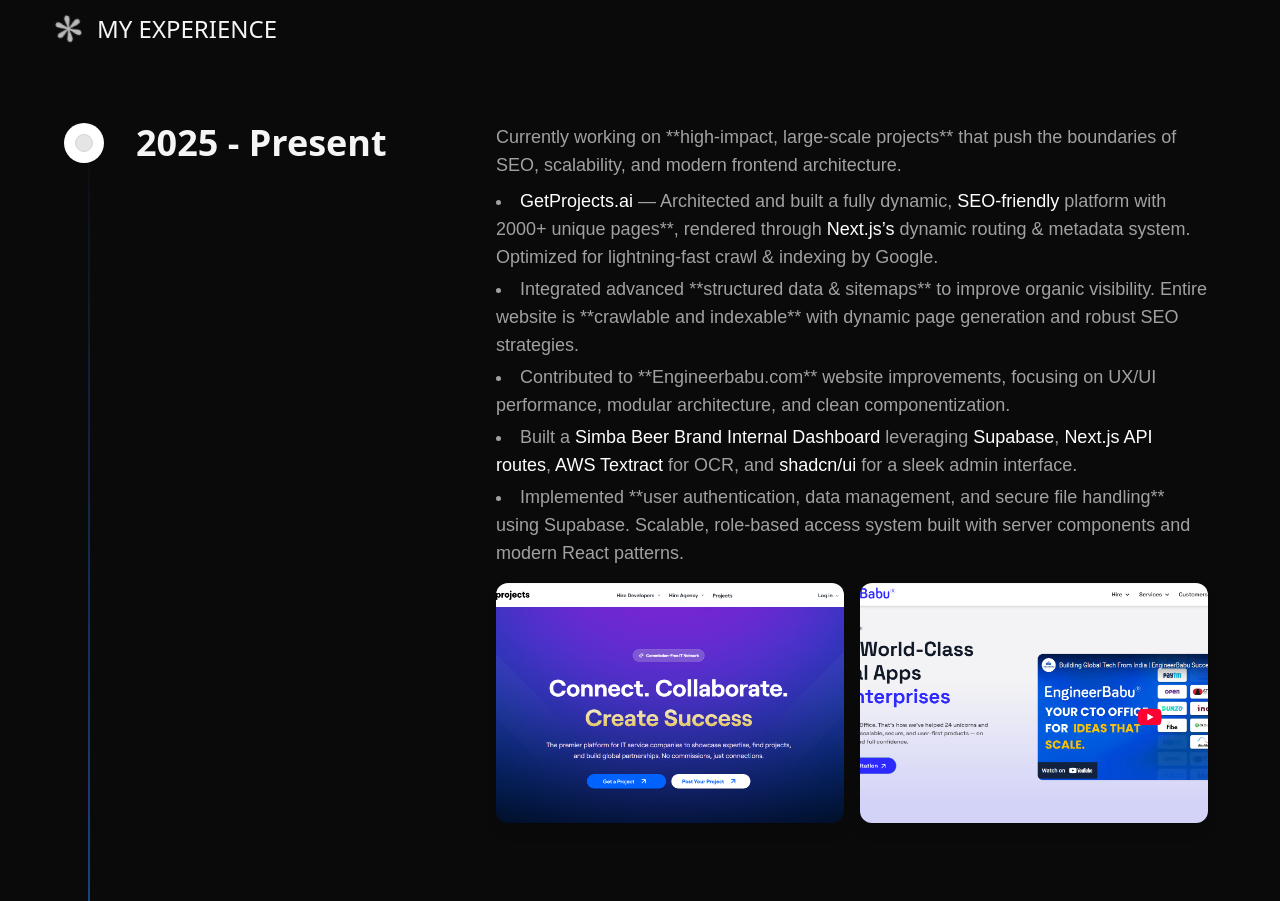
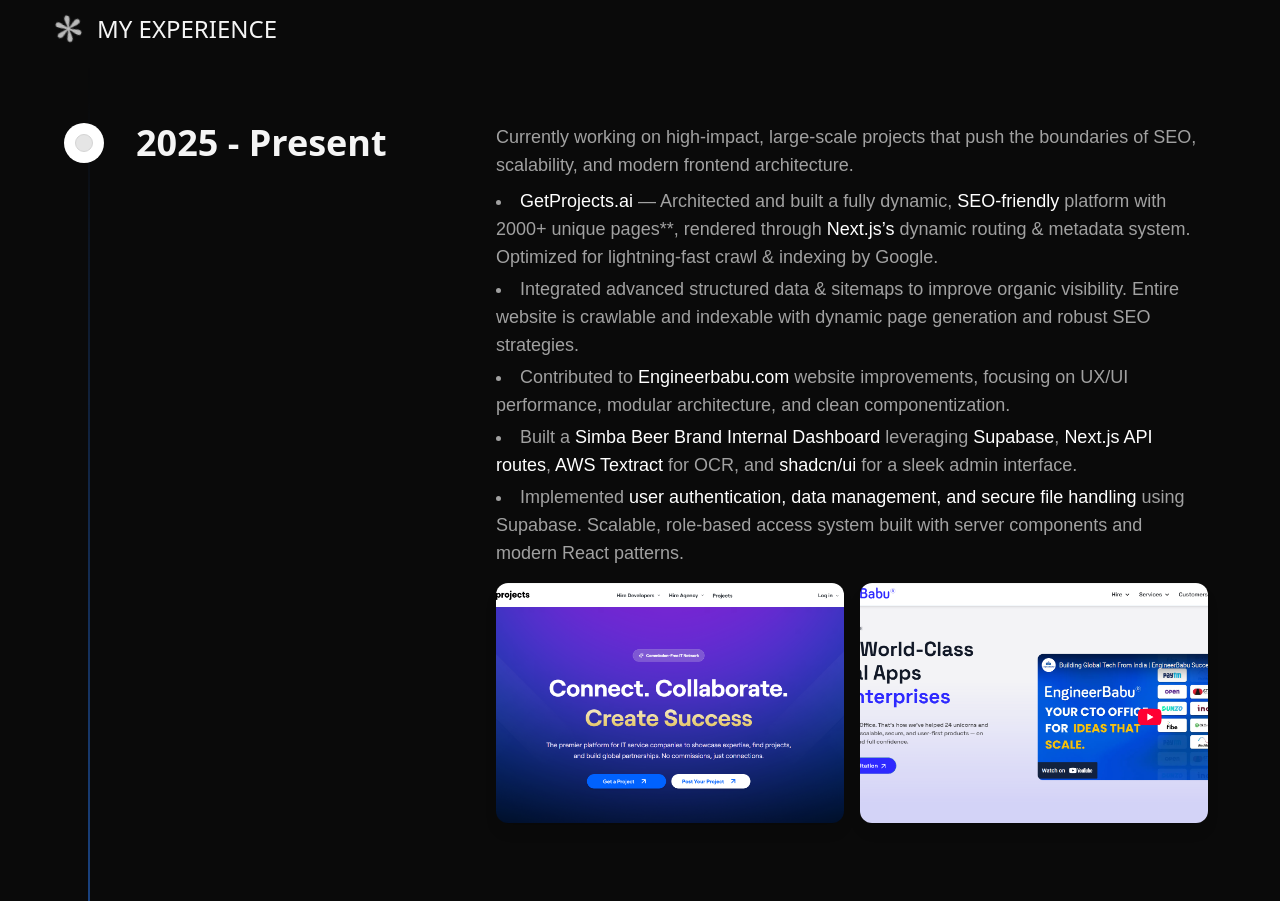
Before and after one commit to Sahil9214/Portfolio, a Next.js app: page / in a window 1280 px wide. Shown: the part 2260-3161 px from the top of the page. Built offline with nearby package versions, Linux system fonts and the light colour scheme.

Commit message:
fixed the layout

```diff
--- a/src/sections/experience.tsx
+++ b/src/sections/experience.tsx
@@ -24,7 +24,7 @@
       content: (
         <div>
           <p className="text-neutral-400 text-lg md:text-lg font-anton font-normal mb-2">
-            Currently working on **high-impact, large-scale projects** that push
+            Currently working on high-impact, large-scale projects that push
             the boundaries of SEO, scalability, and modern frontend architecture.
           </p>
 
@@ -36,12 +36,12 @@
               lightning-fast crawl & indexing by Google.
             </li>
             <li className="mt-1">
-              Integrated advanced **structured data & sitemaps** to improve organic
-              visibility. Entire website is **crawlable and indexable** with dynamic
+              Integrated advanced structured data & sitemaps to improve organic
+              visibility. Entire website is crawlable and indexable with dynamic
               page generation and robust SEO strategies.
             </li>
             <li className="mt-1">
-              Contributed to **Engineerbabu.com** website improvements, focusing on
+              Contributed to <span className="text-white">Engineerbabu.com</span> website improvements, focusing on
               UX/UI performance, modular architecture, and clean componentization.
             </li>
             <li className="mt-1">
@@ -51,8 +51,8 @@
               <span className="text-white"> shadcn/ui</span> for a sleek admin interface.
             </li>
             <li className="mt-1">
-              Implemented **user authentication, data management, and secure file
-              handling** using Supabase. Scalable, role-based access system built
+              Implemented <span className="text-white">user authentication, data management, and secure file
+                handling</span> using Supabase. Scalable, role-based access system built
               with server components and modern React patterns.
             </li>
           </ul>
```
